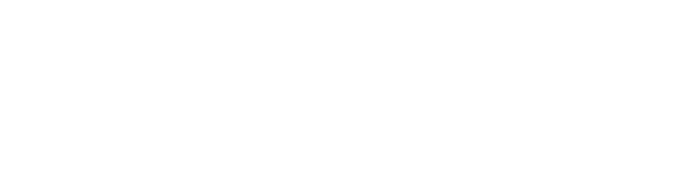
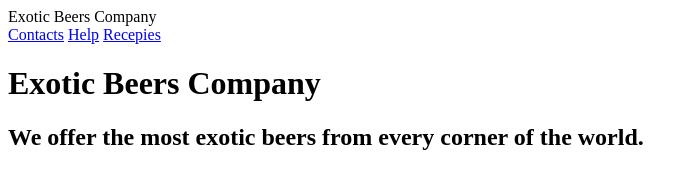
Before and after one commit to Nazarht/BeerCompany, a plain HTML site: page index.html in a window 1280 px wide. Shown: the whole page, without its empty margins (0-698 px from the left). Drawn offline with Linux system fonts and the light colour scheme.

Commit message:
Added first sections to html

```diff
--- a/index.html
+++ b/index.html
@@ -1,11 +1,44 @@
 <!DOCTYPE html>
+<html lang="en">
+<head>
+  <meta charset="UTF-8">
+  <meta http-equiv="X-UA-Compatible" content="IE=edge">
+  <meta name="viewport" content="width=device-width, initial-scale=1.0">
+  <link rel="shortcut icon" href="./beer.ico" type="image/x-icon">
+  <title>Exotic Beers Company</title>
+</head>
+<body>
+    <header>
+      <div class="main-link-container">
+        <a><span class="main-link-text">Exotic Beers Company</span></a>
+      </div>
+      <div class="head-link-container">
+        <a href="#">Contacts</a>
+        <a href="#">Help</a>
+        <a href="#">Recepies</a>
+      </div>
+    </header>
+    <main>
+                <!-- First section -->
+        <div class="picture-container">
+          <div class="picture-background">
+            <div class="picture-text">
+              <h1>Exotic Beers Company</h1>
+              <h2>We offer the most <span class="exotic">exotic</span> beers from every corner of the world.</h2>
+            </div>
+          </div>
+        </div>
 
-<html>
-  <head>
-    <link rel="shortcut icon" href="favicon.ico" type="image/x-icon">
-  </head>
+                <!-- Secound section -->
+        <div class="beers-container">
+        </div>
 
-  <body>
-
-  </body>
+                <!-- Third section -->
+        <div class="workers-container">
+        </div>
+                <!-- Footer  -->
+        <footer>
+        </footer>
+    </main>
+</body>
 </html>
```
Also changed, not shown: beer.ico (added).
